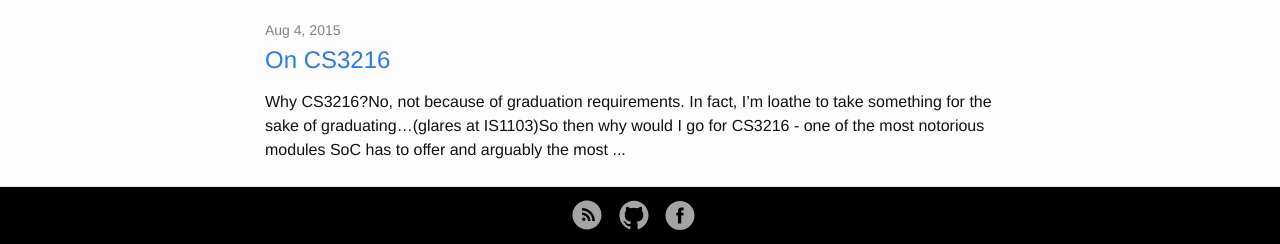
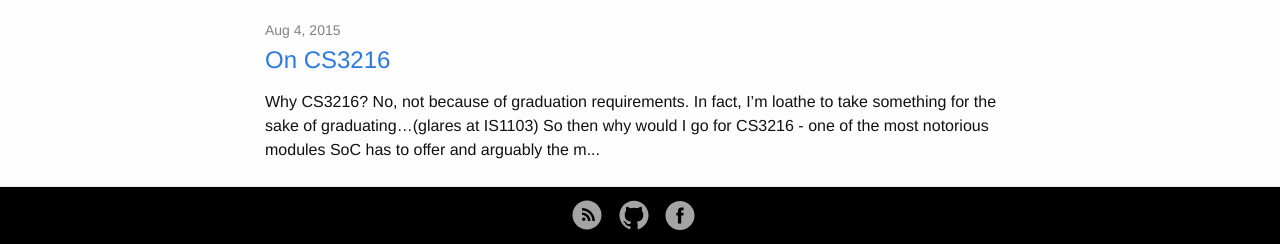
Before and after one commit to naomilwx/cs3216-blog, a Jekyll site: the page built from index.html, in a window 1280 px wide and 1336 px high. Shown: the part 1079-1323 px from the top of the window. Built offline with Jekyll 4.4.1, drawn with Linux system fonts in a browser that asks for light colours.

Commit message:
modify preview

```diff
--- a/index.html
+++ b/index.html
@@ -11,7 +11,7 @@
         <h2>
           <a class="post-link" href="{{ post.url | prepend: site.baseurl }}">{{ post.title }}</a>
         </h2>
-         <p class="description">{% if post.description %}{{ post.description | strip_html | strip_newlines | truncate: 250 }}{% else %}{{ post.content | strip_html | strip_newlines | truncate: 250 }}{% endif %}</p>
+         <p class="description">{% if post.description %}{{ post.description | truncate: 250 }}{% else %}{{ post.content | strip_html | truncate: 250 }}{% endif %}</p>
       </li>
     {% endfor %}
   </ul>
```
Also changed, not shown: Gemfile.lock.
